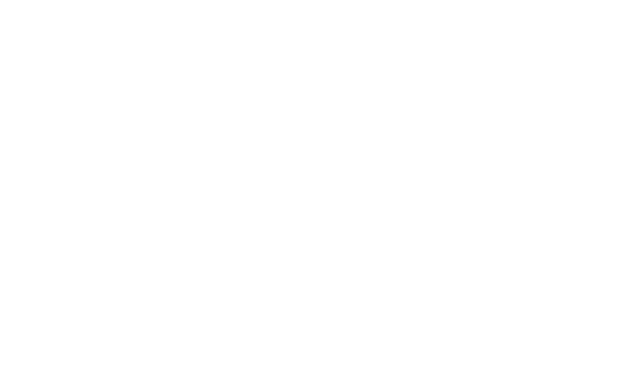
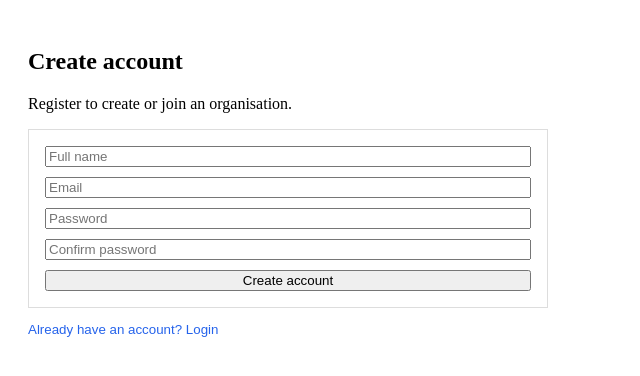
Before and after one commit to Danyy737/inventory-booking-frontend, a React (Vite) app: page /register in a window 1280 px wide. Before the commit this address had no page. Shown: the top 376 px of the page, without its empty margins (0-640 px from the left). Built offline with nearby package versions, Linux system fonts and the light colour scheme.

Commit message:
feat(auth): add register page and login link; complete full onboarding browser flow

```diff
--- a/src/App.jsx
+++ b/src/App.jsx
@@ -11,12 +11,15 @@
 import Availability from "./pages/Availability";
 import SelectOrganisation from "./pages/SelectOrganisation";
 import Onboarding from "./pages/Onboarding";
+import Register from "./pages/Register";
+
 
 export default function App() {
   return (
     <Routes>
       {/* Public route */}
       <Route path="/login" element={<Login />} />
+      <Route path="/register" element={<Register />} />
 
       {/* Everything below requires login */}
       <Route element={<RequireAuth />}>
--- a/src/pages/Login.jsx
+++ b/src/pages/Login.jsx
@@ -27,7 +27,11 @@
       {err && <div style={{ color: "crimson" }}>{err}</div>}
 
       <form onSubmit={onSubmit} style={{ display: "grid", gap: 10, marginTop: 12 }}>
-        <input value={email} onChange={(e) => setEmail(e.target.value)} placeholder="Email" />
+        <input
+          value={email}
+          onChange={(e) => setEmail(e.target.value)}
+          placeholder="Email"
+        />
         <input
           value={password}
           onChange={(e) => setPassword(e.target.value)}
@@ -36,6 +40,23 @@
         />
         <button type="submit">Sign in</button>
       </form>
+
+      {/* Register button */}
+      <div style={{ marginTop: 16, textAlign: "center" }}>
+        <button
+          type="button"
+          onClick={() => nav("/register")}
+          style={{
+            background: "none",
+            border: "none",
+            color: "#2563eb",
+            cursor: "pointer",
+            padding: 0
+          }}
+        >
+          Don’t have an account? Create one
+        </button>
+      </div>
     </div>
   );
 }
--- a/src/pages/Register.jsx
+++ b/src/pages/Register.jsx
@@ -1,48 +1,122 @@
 import { useState } from "react";
-import { useNavigate, Link } from "react-router-dom";
+import { api } from "../api/client";
 import { useAuth } from "../auth/AuthContext";
+import { useNavigate } from "react-router-dom";
 
 export default function Register() {
-  const { register } = useAuth();
+  const { refreshMe } = useAuth();
   const navigate = useNavigate();
 
   const [name, setName] = useState("");
   const [email, setEmail] = useState("");
   const [password, setPassword] = useState("");
+  const [passwordConfirmation, setPasswordConfirmation] = useState("");
+
   const [err, setErr] = useState("");
   const [loading, setLoading] = useState(false);
 
-  async function onSubmit(e) {
+  async function handleSubmit(e) {
     e.preventDefault();
     setErr("");
     setLoading(true);
 
     try {
-      await register(name, email, password);
-      navigate("/dashboard", { replace: true }); // RequireAuth will redirect if onboarding needed
+      const res = await api.post("/auth/register", {
+        name,
+        email,
+        password,
+        password_confirmation: passwordConfirmation,
+      });
+
+      const token = res?.data?.token;
+      if (!token) {
+        throw new Error("No token returned from register.");
+      }
+
+      localStorage.setItem("token", token);
+
+      // Pull /me + /my/organisations so RequireAuth routes correctly
+      await refreshMe();
+
+      // Let your existing route guard decide where they go next
+      navigate("/", { replace: true });
     } catch (e) {
-      setErr(e?.response?.data?.message || e.message || "Register failed.");
+      setErr(
+        e?.response?.data?.message ||
+          (e?.response?.data?.errors
+            ? Object.values(e.response.data.errors).flat().join(" ")
+            : null) ||
+          e?.message ||
+          "Registration failed."
+      );
     } finally {
       setLoading(false);
     }
   }
 
   return (
-    <div style={{ padding: 20, maxWidth: 420 }}>
-      <h2>Register</h2>
+    <div style={{ padding: 20, maxWidth: 520 }}>
+      <h2>Create account</h2>
+      <p style={{ marginTop: 6 }}>
+        Register to create or join an organisation.
+      </p>
 
       {err && <div style={{ color: "crimson", marginTop: 10 }}>{err}</div>}
 
-      <form onSubmit={onSubmit} style={{ marginTop: 10, display: "grid", gap: 10 }}>
-        <input placeholder="Name" value={name} onChange={(e) => setName(e.target.value)} required />
-        <input placeholder="Email" value={email} onChange={(e) => setEmail(e.target.value)} required />
-        <input placeholder="Password" type="password" value={password} onChange={(e) => setPassword(e.target.value)} required />
-        <button disabled={loading}>{loading ? "Creating..." : "Create account"}</button>
+      <form
+        onSubmit={handleSubmit}
+        style={{ border: "1px solid #ddd", padding: 16, marginTop: 16 }}
+      >
+        <div style={{ display: "grid", gap: 10 }}>
+          <input
+            placeholder="Full name"
+            value={name}
+            onChange={(e) => setName(e.target.value)}
+            required
+            autoComplete="name"
+          />
+
+          <input
+            placeholder="Email"
+            value={email}
+            onChange={(e) => setEmail(e.target.value)}
+            required
+            autoComplete="email"
+          />
+
+          <input
+            placeholder="Password"
+            type="password"
+            value={password}
+            onChange={(e) => setPassword(e.target.value)}
+            required
+            autoComplete="new-password"
+          />
+
+          <input
+            placeholder="Confirm password"
+            type="password"
+            value={passwordConfirmation}
+            onChange={(e) => setPasswordConfirmation(e.target.value)}
+            required
+            autoComplete="new-password"
+          />
+
+          <button disabled={loading}>
+            {loading ? "Creating..." : "Create account"}
+          </button>
+        </div>
       </form>
 
-      <p style={{ marginTop: 12 }}>
-        Already have an account? <Link to="/login">Login</Link>
-      </p>
+      <div style={{ marginTop: 12 }}>
+        <button
+          type="button"
+          onClick={() => navigate("/login")}
+          style={{ border: "none", background: "transparent", color: "#2563eb", padding: 0, cursor: "pointer" }}
+        >
+          Already have an account? Login
+        </button>
+      </div>
     </div>
   );
 }
```
